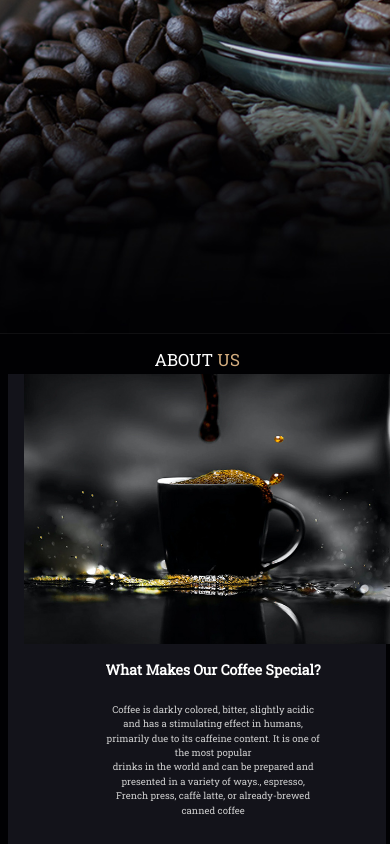
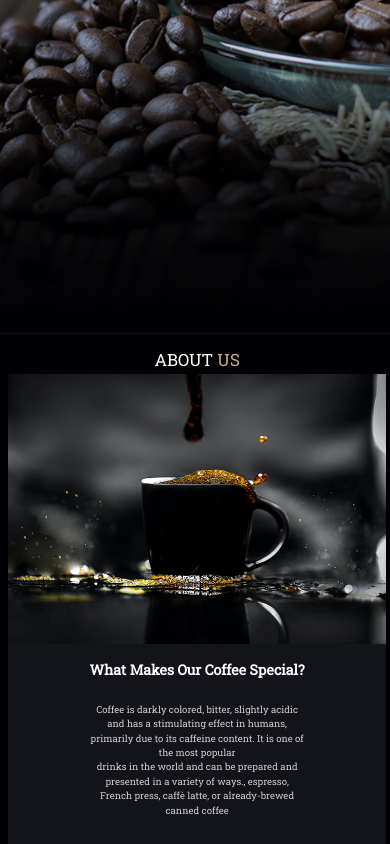
Before and after one commit to yassermyassar/CAFFENA, a plain HTML site: page index.html in a window 390 px wide. Shown: the part 510-1354 px from the top of the page. Drawn offline with Linux system fonts and the light colour scheme.

Commit message:
last mod

```diff
--- a/Assets/CSS/style.css
+++ b/Assets/CSS/style.css
@@ -231,7 +231,6 @@ outline: none;
 }
 .About .box img{
     width: 45%;
-    margin-right: 2rem;
 }
 .About .box .aboutWords{
     display: flex;
@@ -902,7 +901,7 @@ nav{
     }
     .About .box img{
         width: 100%;
-        margin-left: 2rem;
+        /* margin-left: 2rem; */
     }
     .section .caption{
         margin-left: 7rem;
@@ -1132,4 +1131,7 @@ footer .navbar2{
     .header .idform input{
         background-color: white;
     }
+    .About img{
+        width: 100% !important;
+    }
 }
```
